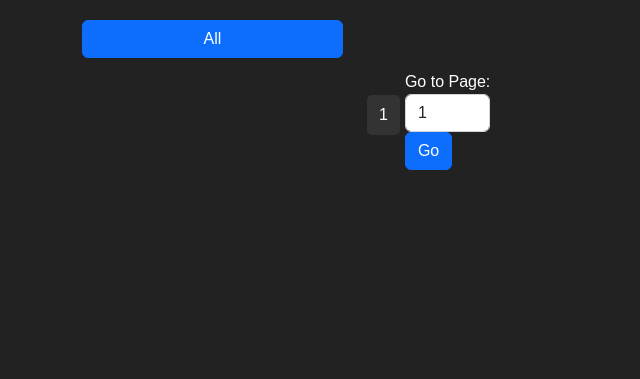
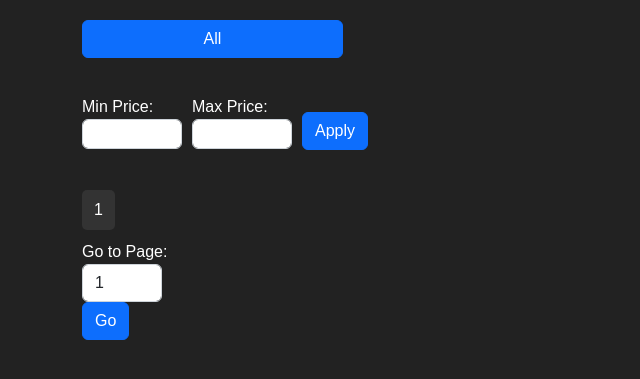
Before and after one commit to YoniqueeZyzzFan/webShopWithDjango, a Django app: page /Catalogue/ in a window 1280 px wide. Shown: the part 70-449 px from the top of the page, without its empty margins (0-640 px from the left). Run offline with Django 4.2, Linux system fonts and the light colour scheme; data that the repository does not hold is empty; some libraries are stand-ins or nearby versions.

Commit message:
add pagination and price range selection

```diff
--- a/webApp/main/templates/main/catalogue.html
+++ b/webApp/main/templates/main/catalogue.html
@@ -14,6 +14,49 @@ Catalogue
                 <a href="{% url 'Catalogue' category_id=category.id %}" class="btn btn-primary mb-3">{{ category }}</a>
                 {% endfor %}
             </div>
+            <div class="price-range">
+                <form action="" method="get" class="form-inline">
+                    <div class="form-group">
+                        <label for="min-price">Min Price:</label>
+                        <input type="number" id="min-price" name="min_price" class="form-control" min="0"
+                            style="height:30px;" value="{{ request.GET.min_price }}">
+                    </div>
+                    <div class="form-group">
+                        <label for="max-price">Max Price:</label>
+                        <input type="number" id="max-price" name="max_price" class="form-control" min="0"
+                            style="height:30px" value="{{ request.GET.max_price }}">
+                    </div>
+                    <button type="submit" class="btn btn-primary" style="margin-top:18px;">Apply</button>
+                </form>
+            </div>
+            <div class="pagination">
+                <span class="step-links">
+                    {% if page_obj.has_previous %}
+                    <a href="?page=1{% if request.GET.min_price %}&min_price={{ request.GET.min_price }}{% endif %}{% if request.GET.max_price %}&max_price={{ request.GET.max_price }}{% endif %}" class="pagination-link">&laquo; First</a>
+                    <a href="?page={{ page_obj.previous_page_number }}{% if request.GET.min_price %}&min_price={{ request.GET.min_price }}{% endif %}{% if request.GET.max_price %}&max_price={{ request.GET.max_price }}{% endif %}" class="pagination-link">&lsaquo; Previous</a>
+                    {% endif %}
+
+                    <span class="current-page">{{ page_obj.number }}</span>
+
+                    {% if page_obj.has_next %}
+                    <a href="?page={{ page_obj.next_page_number }}{% if request.GET.min_price %}&min_price={{ request.GET.min_price }}{% endif %}{% if request.GET.max_price %}&max_price={{ request.GET.max_price }}{% endif %}" class="pagination-link">Next &rsaquo;</a>
+                    <a href="?page={{ page_obj.paginator.num_pages }}{% if request.GET.min_price %}&min_price={{ request.GET.min_price }}{% endif %}{% if request.GET.max_price %}&max_price={{ request.GET.max_price }}{% endif %}" class="pagination-link">Last &raquo;</a>
+                    {% endif %}
+                </span>
+            </div>
+            <div class="page-selector">
+                <form action="" method="get" class="form-inline">
+                    <label for="page-select">Go to Page:</label>
+                    <select id="page-select" name="page" class="form-control" style="width: 80px;">
+                        {% for num in page_obj.paginator.page_range %}
+                        <option value="{{ num }}" {% if num == page_obj.number %}selected{% endif %}>{{ num }}</option>
+                        {% endfor %}
+                    </select>
+                    <input type="hidden" name="min_price" value="{{ request.GET.min_price }}">
+                    <input type="hidden" name="max_price" value="{{ request.GET.max_price }}">
+                    <button type="submit" class="btn btn-primary">Go</button>
+                </form>
+            </div>
         </div>
         <div class="col-lg-9">
             <div class="row">
@@ -24,38 +67,13 @@ Catalogue
                         <p>Price: {{ item.price }} $</p>
                         <p>Rating: {{ item.rating }} &#9733;</p>
                         <p>Number of reviews: {{ item.reviews }}</p>
-                        <a class="btn btn-primary buy-now-btn" data-item-id="{{ item.id }}" style="margin-top: -11px;">Buy Now</a>
+                        <a class="btn btn-primary buy-now-btn" data-item-id="{{ item.id }}"
+                            style="margin-top: -11px;">Buy Now</a>
                         {% load static %}
                         <img src="{% static 'productImages/'|add:item.image_link %}" alt="Item Image">
                     </div>
                 </div>
                 {% endfor %}
-            </div>
-            <div class="pagination">
-                <span class="step-links">
-                    {% if page_obj.has_previous %}
-                    <a href="?page=1" class="pagination-link">&laquo; First</a>
-                    <a href="?page={{ page_obj.previous_page_number }}" class="pagination-link">&lsaquo; Previous</a>
-                    {% endif %}
-
-                    <span class="current-page">{{ page_obj.number }}</span>
-
-                    {% if page_obj.has_next %}
-                    <a href="?page={{ page_obj.next_page_number }}" class="pagination-link">Next &rsaquo;</a>
-                    <a href="?page={{ page_obj.paginator.num_pages }}" class="pagination-link">Last &raquo;</a>
-                    {% endif %}
-                </span>
-                <span class="page-selector">
-                    <form action="" method="get" class="form-inline">
-                        <label for="page-select">Go to Page:</label>
-                        <select id="page-select" name="page" class="form-control">
-                            {% for num in page_obj.paginator.page_range %}
-                            <option value="{{ num }}" {% if num == page_obj.number %}selected{% endif %}>{{ num }}</option>
-                            {% endfor %}
-                        </select>
-                        <button type="submit" class="btn btn-primary">Go</button>
-                    </form>
-                </span>
             </div>
         </div>
     </div>
@@ -127,9 +145,30 @@ Catalogue
     .page-selector {
         margin-top: 10px;
     }
+
+    .price-range {
+        margin-top: 20px;
+    }
+
+    .price-range form {
+        display: flex;
+        align-items: center;
+    }
+
+    .price-range .form-group {
+        margin-right: 10px;
+    }
+
+    .price-range label {
+        margin-right: 5px;
+    }
+
+    .price-range input {
+        width: 100px;
+    }
 </style>
 <script>
-$(document).ready(function() {
+    $(document).ready(function () {
         function getCookie(name) {
             var cookieValue = null;
             if (document.cookie && document.cookie !== '') {
@@ -144,19 +183,21 @@ $(document).ready(function() {
             }
             return cookieValue;
         }
+
         function csrfSafeMethod(method) {
             return /^(GET|HEAD|OPTIONS|TRACE)$/.test(method);
         }
+
         var csrftoken = getCookie('csrftoken');
         $.ajaxSetup({
-        beforeSend: function(xhr, settings) {
+            beforeSend: function (xhr, settings) {
                 if (!csrfSafeMethod(settings.type) && !this.crossDomain) {
                     xhr.setRequestHeader('X-CSRFToken', csrftoken);
                 }
             }
         });
 
-    $('.buy-now-btn').click(function(event) {
+        $('.buy-now-btn').click(function (event) {
             event.preventDefault();
 
             var itemId = $(this).data('item-id');
@@ -168,10 +209,10 @@ $(document).ready(function() {
                 type: 'POST',
                 url: '/add-to-cart/',
                 data: data,
-            success: function(response) {
+                success: function (response) {
                     console.log(response);
                 },
-            error: function(xhr, errmsg, err) {
+                error: function (xhr, errmsg, err) {
                     console.log(xhr.status + ': ' + xhr.responseText);
                 }
             });
--- a/webApp/main/views.py
+++ b/webApp/main/views.py
@@ -140,6 +140,16 @@ def catalogue(request, category_id=-1):
     else:
         items = Item.objects.all()
 
+    min_price = request.GET.get('min_price')
+    max_price = request.GET.get('max_price')
+
+    if min_price and max_price:
+        items = items.filter(price__range=(min_price, max_price))
+    elif min_price:
+        items = items.filter(price__gte=min_price)
+    elif max_price:
+        items = items.filter(price__lte=max_price)
+
     paginator = Paginator(items, 6)
     page_number = request.GET.get('page')
     page_obj = paginator.get_page(page_number)
```
Lines whose indentation alone changed are shown as unchanged.
